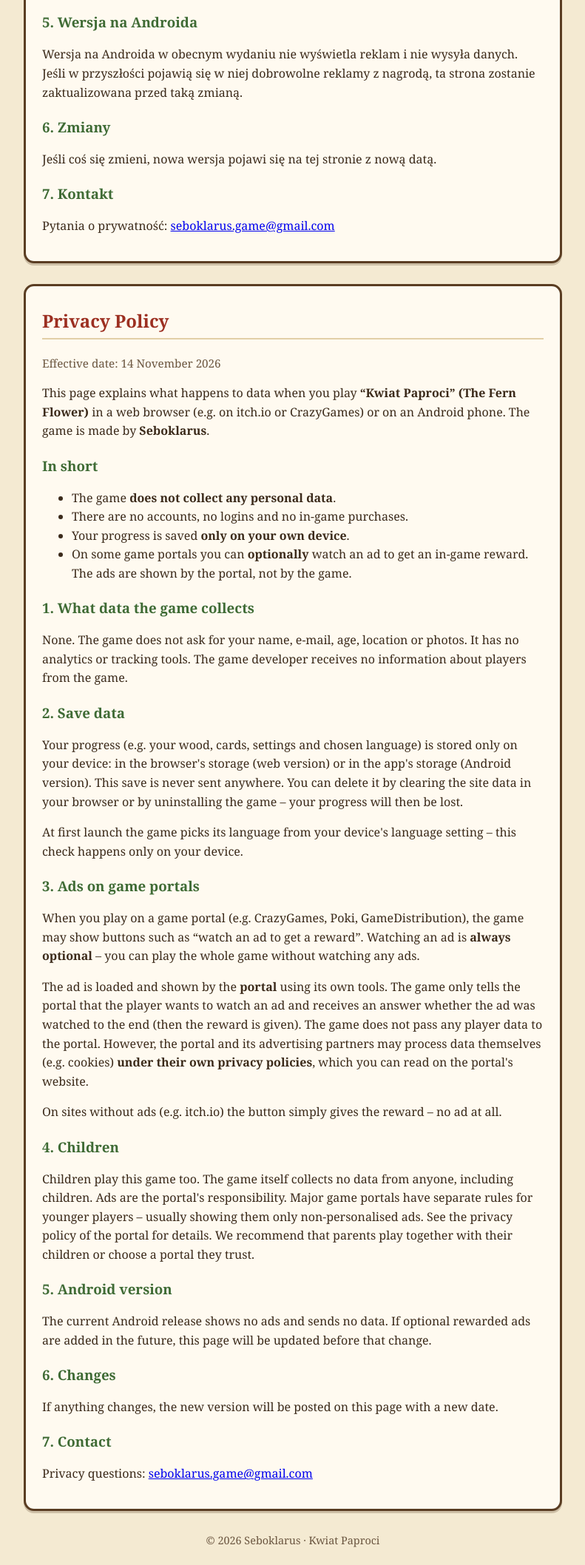
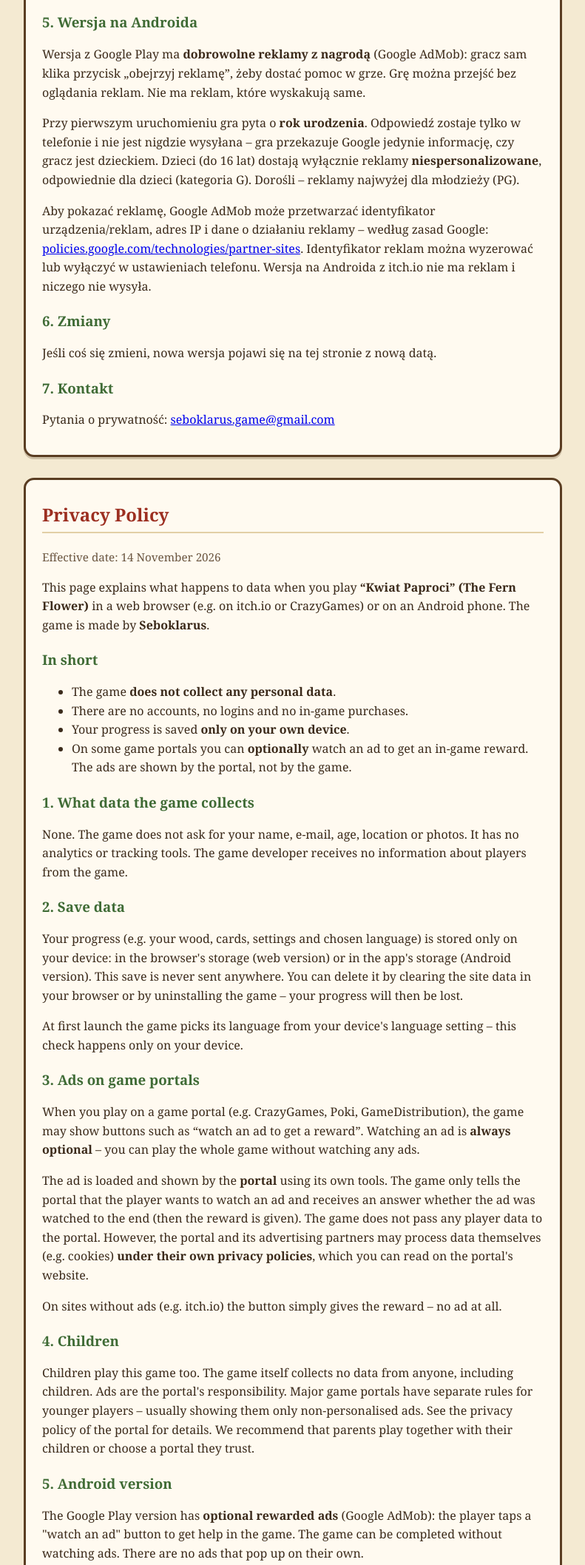
Before and after one commit to seboklarusbiuro/seboklarusbiuro.github.io, a plain HTML site: page prywatnosc.html in a window 1280 px wide. Shown: the part 1545-3661 px from the top of the page at 74% size, without its empty margins (244-1035 px from the left). Drawn offline with Linux system fonts and the light colour scheme.

Commit message:
Polityka prywatności: reklamy AdMob w wersji Google Play

```diff
--- a/prywatnosc.html
+++ b/prywatnosc.html
@@ -79,8 +79,14 @@
   Rodzicom polecamy grę razem z dzieckiem albo na portalu, któremu ufają.</p>
 
   <h3>5. Wersja na Androida</h3>
-  <p>Wersja na Androida w obecnym wydaniu nie wyświetla reklam i nie wysyła danych. Jeśli w przyszłości pojawią się w niej dobrowolne reklamy z nagrodą,
-  ta strona zostanie zaktualizowana przed taką zmianą.</p>
+  <p>Wersja z Google Play ma <strong>dobrowolne reklamy z nagrodą</strong> (Google AdMob): gracz sam klika przycisk „obejrzyj reklamę”, żeby dostać pomoc w grze.
+  Grę można przejść bez oglądania reklam. Nie ma reklam, które wyskakują same.</p>
+  <p>Przy pierwszym uruchomieniu gra pyta o <strong>rok urodzenia</strong>. Odpowiedź zostaje tylko w telefonie i nie jest nigdzie wysyłana – gra przekazuje Google
+  jedynie informację, czy gracz jest dzieckiem. Dzieci (do 16 lat) dostają wyłącznie reklamy <strong>niespersonalizowane</strong>, odpowiednie dla dzieci (kategoria G).
+  Dorośli – reklamy najwyżej dla młodzieży (PG).</p>
+  <p>Aby pokazać reklamę, Google AdMob może przetwarzać identyfikator urządzenia/reklam, adres IP i dane o działaniu reklamy – według zasad Google:
+  <a href="https://policies.google.com/technologies/partner-sites">policies.google.com/technologies/partner-sites</a>. Identyfikator reklam można wyzerować lub wyłączyć w ustawieniach telefonu.
+  Wersja na Androida z itch.io nie ma reklam i niczego nie wysyła.</p>
 
   <h3>6. Zmiany</h3>
   <p>Jeśli coś się zmieni, nowa wersja pojawi się na tej stronie z nową datą.</p>
@@ -130,8 +136,13 @@
   We recommend that parents play together with their children or choose a portal they trust.</p>
 
   <h3>5. Android version</h3>
-  <p>The current Android release shows no ads and sends no data. If optional rewarded ads are added in the future,
-  this page will be updated before that change.</p>
+  <p>The Google Play version has <strong>optional rewarded ads</strong> (Google AdMob): the player taps a "watch an ad" button to get help in the game.
+  The game can be completed without watching ads. There are no ads that pop up on their own.</p>
+  <p>On first launch the game asks for the <strong>year of birth</strong>. The answer stays on the phone and is never sent – the game only tells Google
+  whether the player is a child. Children (up to 16) get only <strong>non-personalised</strong>, child-appropriate ads (rating G). Adults – at most PG.</p>
+  <p>To show an ad, Google AdMob may process the device/advertising ID, IP address and ad interaction data – under Google's rules:
+  <a href="https://policies.google.com/technologies/partner-sites">policies.google.com/technologies/partner-sites</a>. The advertising ID can be reset or turned off in the phone settings.
+  The Android version from itch.io has no ads and sends nothing.</p>
 
   <h3>6. Changes</h3>
   <p>If anything changes, the new version will be posted on this page with a new date.</p>
```
